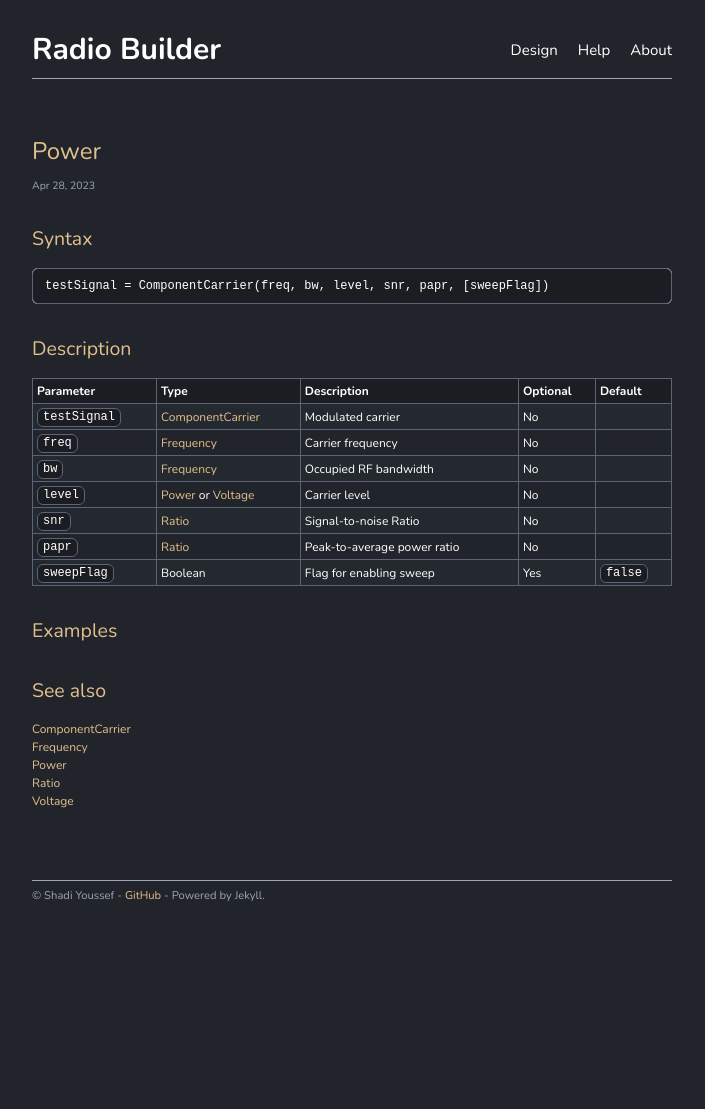
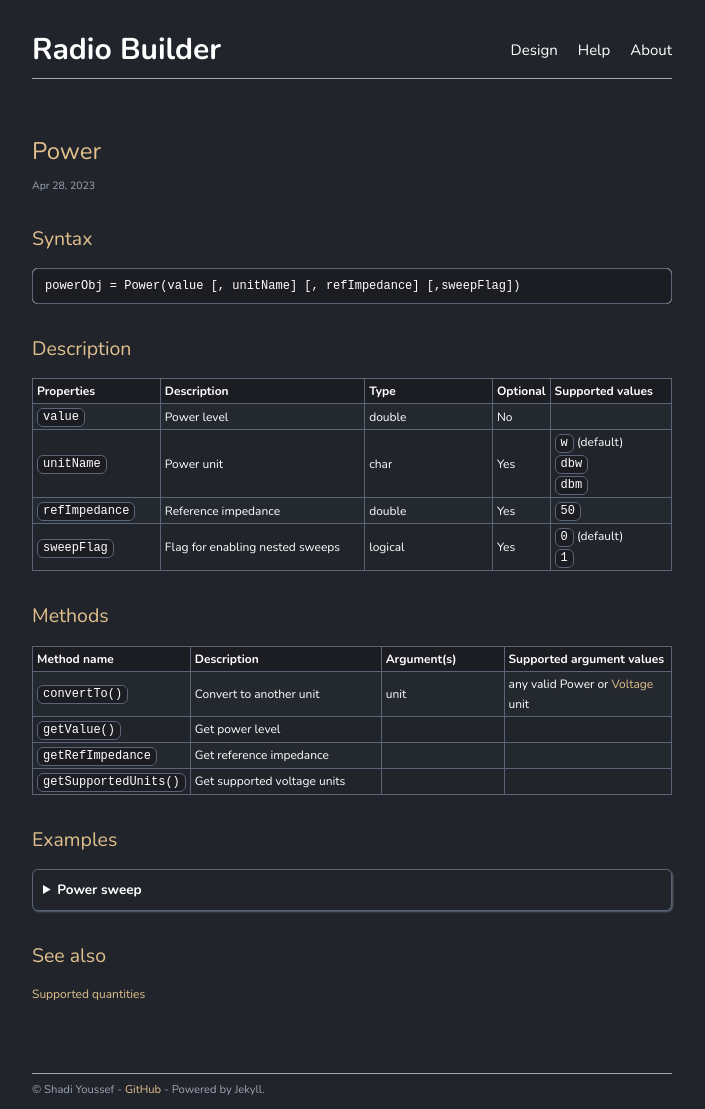
Before and after one commit to radiohub/radiobuilder, a Jekyll site: the page built from _posts/help/2023-04-28-power.markdown, in a window 1280 px wide. Shown: the whole page, without its empty margins (288-993 px from the left). Built offline with Jekyll 4.4.1, drawn with Linux system fonts in a browser that asks for light colours; some web fonts are replaced; before the commit the page ends 915 px from its top, so only the background shows below that.

Commit message:
Adding (Power) and updated (Voltage and CarrierComponent) help pages

```diff
--- a/_posts/help/2023-04-28-component-carrier.markdown
+++ b/_posts/help/2023-04-28-component-carrier.markdown
@@ -9,7 +9,7 @@ permalink: "/:categories/:slug/"
 ### Instantiation
 
 {% highlight matlab %}
-signalOut = ComponentCarrier(freq, bw, level, snr, papr [, sweepFlag])
+signalObj = ComponentCarrier(freq, bw, level, snr, papr [, sweepFlag])
 {% endhighlight %}
 
 | Properties   | Description                     | Type                 | Optional | Supported values
--- a/_posts/help/2023-04-28-power.markdown
+++ b/_posts/help/2023-04-28-power.markdown
@@ -8,34 +8,75 @@ permalink: "/:categories/:slug/"
 
 ### Syntax
 {% highlight matlab %}
-testSignal = ComponentCarrier(freq, bw, level, snr, papr, [sweepFlag])
+powerObj = Power(value [, unitName] [, refImpedance] [,sweepFlag])
 {% endhighlight %}
+
 
 ### Description
 
-| Parameter    | Type                 | Description                 | Optional | Default |
-| ------------ | -------------------- | --------------------------- | -------- | ------- |
-| `testSignal` | [ComponentCarrier]   | Modulated carrier           | No       |         |
-| `freq`       | [Frequency]          | Carrier frequency           | No       |         |
-| `bw`         | [Frequency]          | Occupied RF bandwidth       | No       |         |
-| `level`      | [Power] or [Voltage] | Carrier level               | No       |         |
-| `snr`        | [Ratio]              | Signal-to-noise Ratio       | No       |         |
-| `papr`       | [Ratio]              | Peak-to-average power ratio | No       |         |
-| `sweepFlag`  | Boolean              | Flag for enabling sweep     | Yes      | `false` |
+| Properties     | Description                     | Type    | Optional | Supported values
+| -------------- | ------------------------------- | ------- | -------- | ----------------
+| `value`        | Power level                     | double  | No       |
+| `unitName`     | Power unit                      | char    | Yes      | `w` (default) <br/> `dbw` <br/> `dbm`
+| `refImpedance` | Reference impedance             | double  | Yes      | `50`
+| `sweepFlag`    | Flag for enabling nested sweeps | logical | Yes      | `0` (default) <br/> `1`
+{: .help-props-table}
+
+
+### Methods
+
+| Method name           | Description                 | Argument(s) | Supported argument values
+| --------------------- | --------------------------- | ----------- | ------------------------------------------
+| `convertTo()`         | Convert to another unit     | unit        | any valid Power or [Voltage][voltage] unit
+| `getValue()`          | Get power level             |             |
+| `getRefImpedance`     | Get reference impedance     |             |
+| `getSupportedUnits()` | Get supported voltage units |             |
+{: .help-methods-table}
+
 
 ### Examples
+
+<details class="collapsible" markdown="1"><summary>Power sweep</summary>
+
+Define a power sweep in dBm
+
+{% highlight matlab %}
+p = Power([-50:10:-10],'dbm');
+p.getValue
+{% endhighlight %}
+
+<div class="language-matlab matlab-printout">
+ans =
+
+   -50
+   -40
+   -30
+   -20
+   -10
+</div>
+
+Convert to volts in dB
+
+{% highlight matlab %}
+p.convertTo('dbv').getValue
+{% endhighlight %}
+
+<div class="language-matlab matlab-printout">
+ans =
+
+  -63.0103
+  -53.0103
+  -43.0103
+  -33.0103
+  -23.0103
+</div>
+
+</details>
 
 
 ### See also
 
-[ComponentCarrier][ComponentCarrier]
-[Frequency][Frequency]
-[Power][Power]
-[Ratio][Ratio]
-[Voltage][Voltage]
+[Supported quantities][supported-quantities]
 
-[ComponentCarrier]: https://jekyllrb.com/docs/home
-[Frequency]: https://jekyllrb.com/docs/home1
-[Power]: https://jekyllrb.com/docs/home
-[Ratio]: https://jekyllrb.com/docs/home
-[Voltage]: https://jekyllrb.com/docs/home
+[supported-quantities]: {{site.baseurl}}{%link _posts/help/2023-05-03-supported-quantities.markdown %}
+[voltage]: {{site.baseurl}}{%post_url /help/2023-04-28-voltage %}
```
Also changed, not shown: _posts/help/2023-04-28-voltage.markdown (+9 -16 lines).
